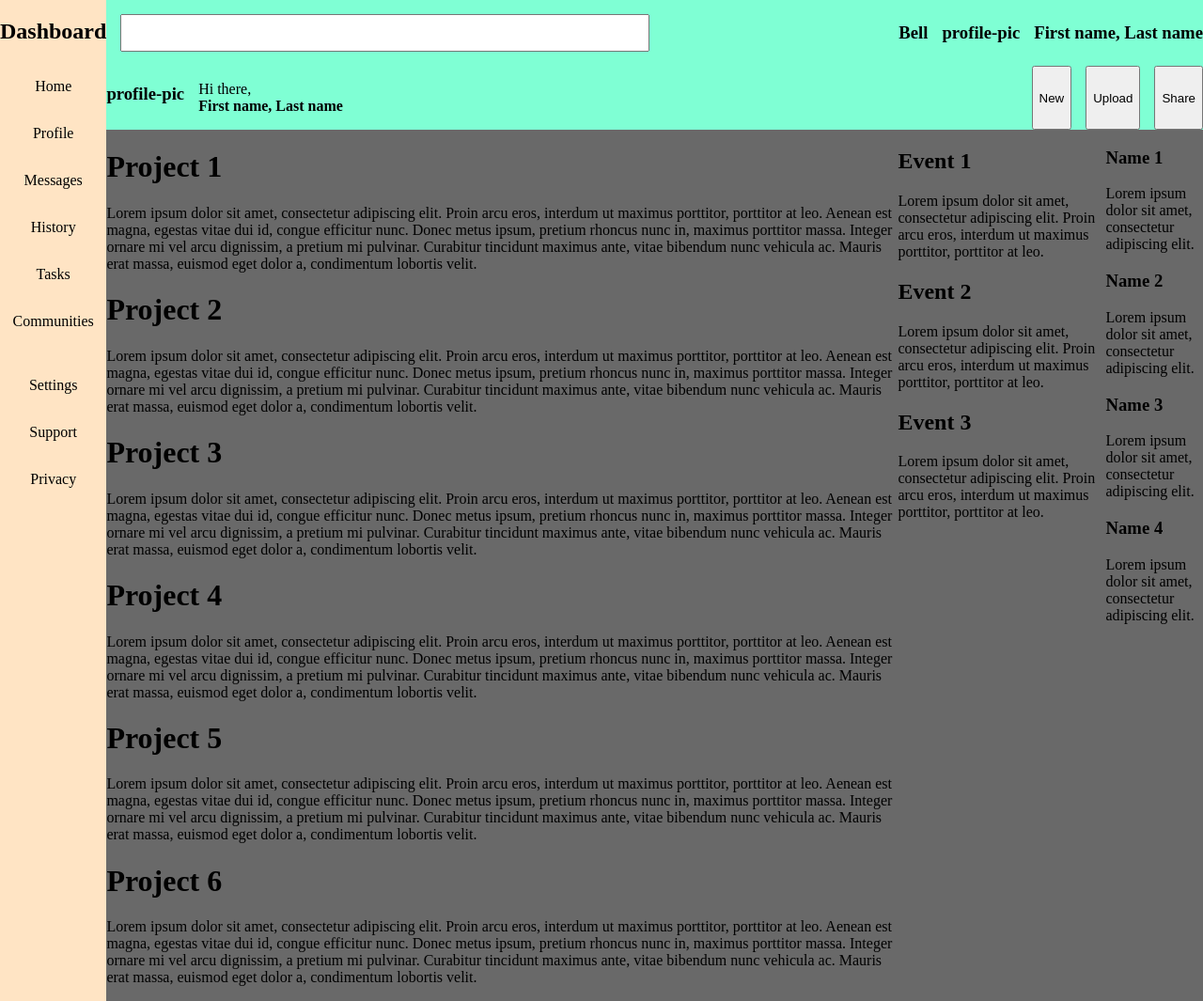
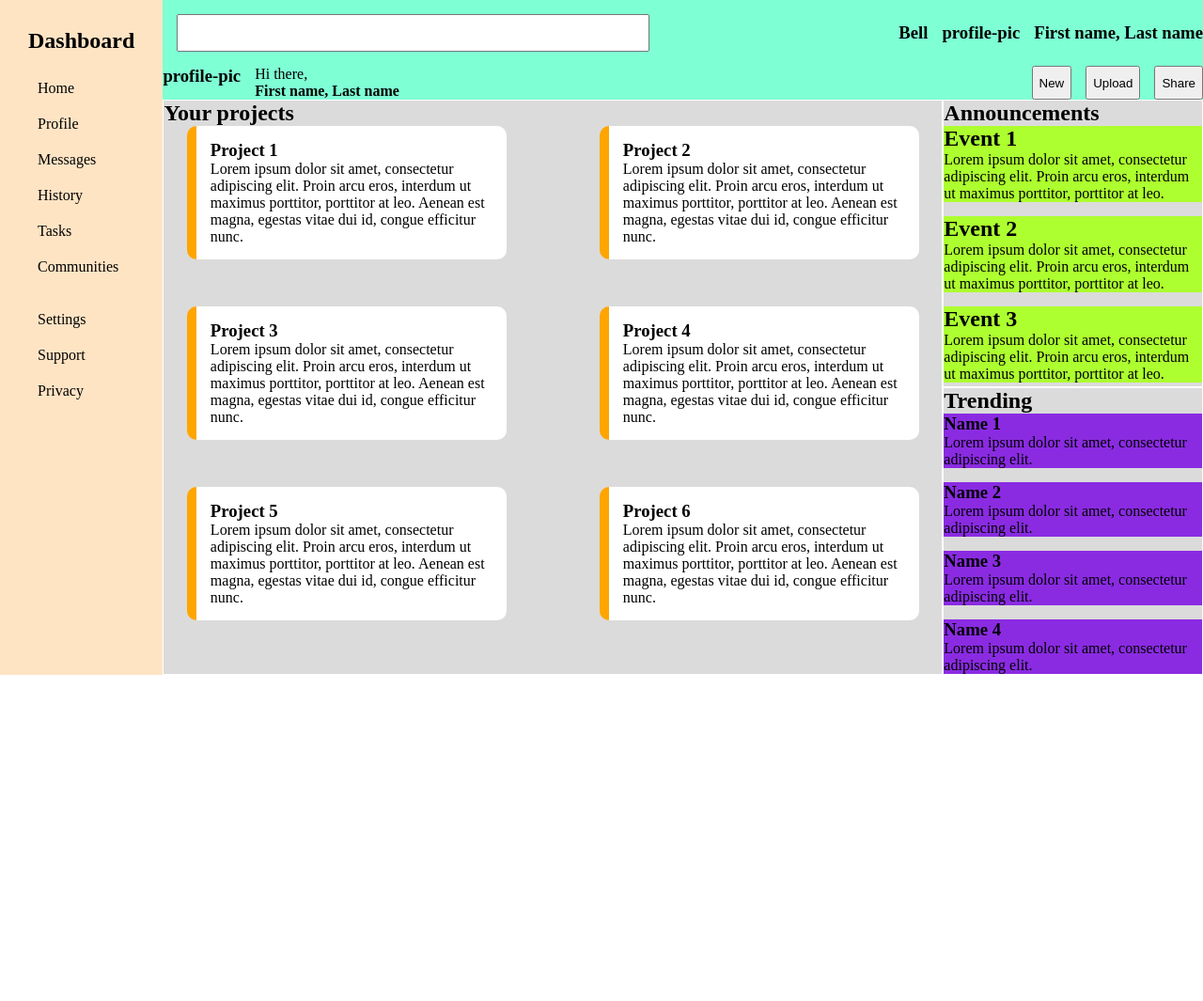
Before and after one commit to Rbr4t/Admin-dashboard, a plain HTML site: page index.html in a window 1280 px wide. Shown: the whole page at 94% size. After the commit the page ends 800 px from the top, so only its background shows below. Drawn offline with Linux system fonts and the light colour scheme.

Commit message:
problems...

```diff
--- a/index.html
+++ b/index.html
@@ -10,6 +10,7 @@
 <body>
     <div class="sidebar">
         <h2>Dashboard</h2>
+        <br>
         <p>Home</p>
         <p>Profile</p>
         <p>Messages</p>
@@ -47,34 +48,46 @@
         </div>
 
         <div class="media">
-            <div class="your projects">
+
+            <div class="your-projects">
+                <div class="your-header">
+                    <h2>Your projects</h2>
+                </div>
+                <div class="your-content">
                     <div class="project">
-                    <h1>Project 1</h1>
-                    <p>Lorem ipsum dolor sit amet, consectetur adipiscing elit. Proin arcu eros, interdum ut maximus porttitor, porttitor at leo. Aenean est magna, egestas vitae dui id, congue efficitur nunc. Donec metus ipsum, pretium rhoncus nunc in, maximus porttitor massa. Integer ornare mi vel arcu dignissim, a pretium mi pulvinar. Curabitur tincidunt maximus ante, vitae bibendum nunc vehicula ac. Mauris erat massa, euismod eget dolor a, condimentum lobortis velit. </p>
+                        <h3>Project 1</h3>
+                        <p>Lorem ipsum dolor sit amet, consectetur adipiscing elit. Proin arcu eros, interdum ut maximus porttitor, porttitor at leo. Aenean est magna, egestas vitae dui id, congue efficitur nunc. </p>
                     </div>
                     <div class="project">
-                    <h1>Project 2</h1>
-                    <p>Lorem ipsum dolor sit amet, consectetur adipiscing elit. Proin arcu eros, interdum ut maximus porttitor, porttitor at leo. Aenean est magna, egestas vitae dui id, congue efficitur nunc. Donec metus ipsum, pretium rhoncus nunc in, maximus porttitor massa. Integer ornare mi vel arcu dignissim, a pretium mi pulvinar. Curabitur tincidunt maximus ante, vitae bibendum nunc vehicula ac. Mauris erat massa, euismod eget dolor a, condimentum lobortis velit. </p>
+                        <h3>Project 2</h3>
+                        <p>Lorem ipsum dolor sit amet, consectetur adipiscing elit. Proin arcu eros, interdum ut maximus porttitor, porttitor at leo. Aenean est magna, egestas vitae dui id, congue efficitur nunc. </p>
                     </div>
                     <div class="project">
-                    <h1>Project 3</h1>
-                    <p>Lorem ipsum dolor sit amet, consectetur adipiscing elit. Proin arcu eros, interdum ut maximus porttitor, porttitor at leo. Aenean est magna, egestas vitae dui id, congue efficitur nunc. Donec metus ipsum, pretium rhoncus nunc in, maximus porttitor massa. Integer ornare mi vel arcu dignissim, a pretium mi pulvinar. Curabitur tincidunt maximus ante, vitae bibendum nunc vehicula ac. Mauris erat massa, euismod eget dolor a, condimentum lobortis velit. </p>
+                        <h3>Project 3</h3>
+                        <p>Lorem ipsum dolor sit amet, consectetur adipiscing elit. Proin arcu eros, interdum ut maximus porttitor, porttitor at leo. Aenean est magna, egestas vitae dui id, congue efficitur nunc. </p>
                     </div>
                     <div class="project">
-                    <h1>Project 4</h1>
-                    <p>Lorem ipsum dolor sit amet, consectetur adipiscing elit. Proin arcu eros, interdum ut maximus porttitor, porttitor at leo. Aenean est magna, egestas vitae dui id, congue efficitur nunc. Donec metus ipsum, pretium rhoncus nunc in, maximus porttitor massa. Integer ornare mi vel arcu dignissim, a pretium mi pulvinar. Curabitur tincidunt maximus ante, vitae bibendum nunc vehicula ac. Mauris erat massa, euismod eget dolor a, condimentum lobortis velit. </p>
+                        <h3>Project 4</h3>
+                        <p>Lorem ipsum dolor sit amet, consectetur adipiscing elit. Proin arcu eros, interdum ut maximus porttitor, porttitor at leo. Aenean est magna, egestas vitae dui id, congue efficitur nunc. </p>
                     </div>
                     <div class="project">
-                    <h1>Project 5</h1>
-                    <p>Lorem ipsum dolor sit amet, consectetur adipiscing elit. Proin arcu eros, interdum ut maximus porttitor, porttitor at leo. Aenean est magna, egestas vitae dui id, congue efficitur nunc. Donec metus ipsum, pretium rhoncus nunc in, maximus porttitor massa. Integer ornare mi vel arcu dignissim, a pretium mi pulvinar. Curabitur tincidunt maximus ante, vitae bibendum nunc vehicula ac. Mauris erat massa, euismod eget dolor a, condimentum lobortis velit. </p>
+                        <h3>Project 5</h3>
+                        <p>Lorem ipsum dolor sit amet, consectetur adipiscing elit. Proin arcu eros, interdum ut maximus porttitor, porttitor at leo. Aenean est magna, egestas vitae dui id, congue efficitur nunc. </p>
                     </div>
                     <div class="project">
-                    <h1>Project 6</h1>
-                    <p>Lorem ipsum dolor sit amet, consectetur adipiscing elit. Proin arcu eros, interdum ut maximus porttitor, porttitor at leo. Aenean est magna, egestas vitae dui id, congue efficitur nunc. Donec metus ipsum, pretium rhoncus nunc in, maximus porttitor massa. Integer ornare mi vel arcu dignissim, a pretium mi pulvinar. Curabitur tincidunt maximus ante, vitae bibendum nunc vehicula ac. Mauris erat massa, euismod eget dolor a, condimentum lobortis velit. </p>
+                        <h3>Project 6</h3>
+                        <p>Lorem ipsum dolor sit amet, consectetur adipiscing elit. Proin arcu eros, interdum ut maximus porttitor, porttitor at leo. Aenean est magna, egestas vitae dui id, congue efficitur nunc. </p>
+                    </div>
                 </div>
 
             </div>
+            <div class="secondary-content">
+
                 <div class="announcements">
+                    <div class="announcements-header">
+                        <h2>Announcements</h2>
+                    </div>
+                    <div class="announcements-content">
                         <div class="event">
                             <h2>Event 1</h2>
                             <p>Lorem ipsum dolor sit amet, consectetur adipiscing elit. Proin arcu eros, interdum ut maximus porttitor, porttitor at leo. </p>
@@ -87,9 +100,14 @@
                             <h2>Event 3</h2>
                             <p>Lorem ipsum dolor sit amet, consectetur adipiscing elit. Proin arcu eros, interdum ut maximus porttitor, porttitor at leo. </p>
                         </div>
+                    </div>
 
                 </div>
                 <div class="trending">
+                    <div class="trending-header">
+                        <h2>Trending</h2>
+                    </div>
+                    <div class="trending-content">
                         <div class="area">
                             <h3>Name 1</h3>
                             <p>Lorem ipsum dolor sit amet, consectetur adipiscing elit.</p>
@@ -106,7 +124,8 @@
                             <h3>Name 4</h3>
                             <p>Lorem ipsum dolor sit amet, consectetur adipiscing elit.</p>
                         </div>
-
+                    </div>
+                </div>
             </div>
         </div>
     </div>
--- a/style.css
+++ b/style.css
@@ -4,6 +4,16 @@ body{
     display: flex;
 }
 
+p, h1, h2, h3 {
+    margin: 0;
+    padding: 0;
+}
+
+.content {
+    display: flex;
+    flex-direction: column;
+    flex: 1;
+}
 /*Header stuff*/
 
 .header {
@@ -11,6 +21,7 @@ body{
     flex-direction: column;
     justify-content: space-between;
     background-color: aquamarine;
+
 }
 .header > div{
     display: flex;
@@ -36,6 +47,7 @@ body{
 .elements-on-bottom{
     justify-content: space-between;
 }
+
 .elements-on-bottom> div{
     display: inherit;
     flex-direction: row;
@@ -47,11 +59,73 @@ body{
     background-color: bisque;
     display: flex;
     flex-direction: column;
-    align-items: center;
+    align-items: flex-start;
+    padding: 30px;
+
 }
+
+.sidebar p{
+    padding: 10px;
+}
+
 
 /* Main content area*/
 .media {
-    background-color: dimgrey;
+    background-color: rgb(219, 219, 219);
+    display: grid;
+    grid-template-columns: 3fr 1fr;
+
+}
+
+.your-projects {
     display: flex;
+    flex-direction: column;
+    border: 1px solid white;
+
 }
+.your-content {
+    display: grid;
+    grid-template-columns: 1fr 1fr;
+    justify-items: center;
+    grid-gap: 50px;
+}
+.project{
+    width: 300px;
+    background-color: white;
+    border-left: 10px solid orange;
+    border-radius: 10px;
+    padding: 15px
+}
+.secondary-content {
+    display: grid;
+    grid-template-columns: 1fr;
+    grid-template-rows: 1fr 1fr;
+
+}
+.announcements{
+    display: flex;
+    flex-direction: column;
+    border: 1px solid white
+}
+.announcements-content{
+    display: grid;
+    grid-template-columns: 1fr;
+    gap: 15px;
+}
+.event{
+    background-color: greenyellow;
+}
+
+.trending{
+    display: flex;
+    flex-direction: column;
+    border: 1px solid white;
+}
+.trending-content{
+    display: grid;
+    grid-template-columns: 1fr;
+    gap: 15px;
+}
+.area{
+    background-color: blueviolet;
+}
```
Lines whose indentation alone changed are shown as unchanged.
